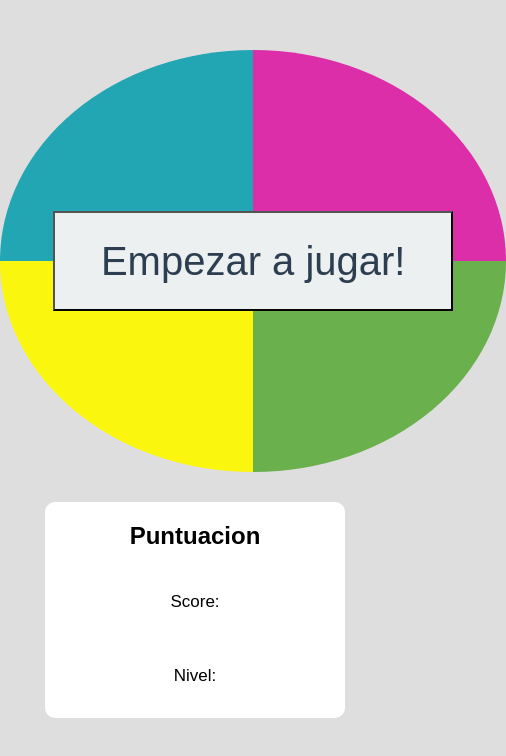
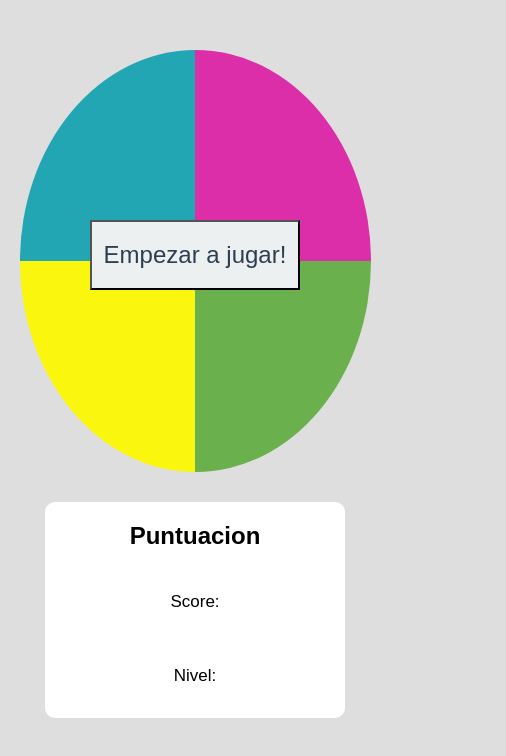
Before and after one commit to hdmjesus/Simon-Says, a plain HTML site: page index.html in a window 390 px wide. Shown: the whole page, 506 px wide, since content can reach past the window. Drawn offline with nearby package versions, Linux system fonts and the light colour scheme.

Commit message:
Simon-Says 1.0.2

```diff
--- a/css/main.css
+++ b/css/main.css
@@ -134,3 +134,30 @@ body {
 .hide {
     display: none;
 }
+
+@media screen and (max-width:800px) {
+    .btn-start {
+        width: 60%;
+        height: 70px;
+        background: #ecf0f1;
+        color: #2c3e50;
+        font-size: 1.5rem;
+        position: absolute;
+        top: 170px;
+        left: 20%;
+        cursor: pointer;
+    }
+    .game {
+        width: 100%;
+    }
+    .gameboard {
+        height: 50vh;
+        width: 90%;
+        border-radius: 50%;
+        overflow: hidden;
+        margin: 0 auto;
+        max-height: 60vh;
+        max-width: 60vh;
+        position: relative;
+    }
+}
```
